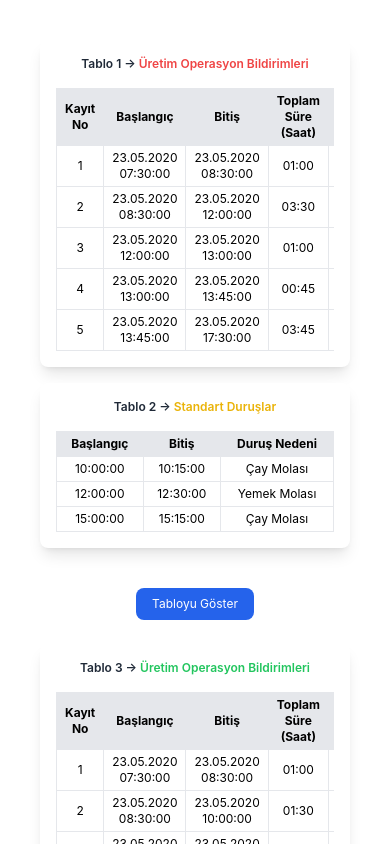
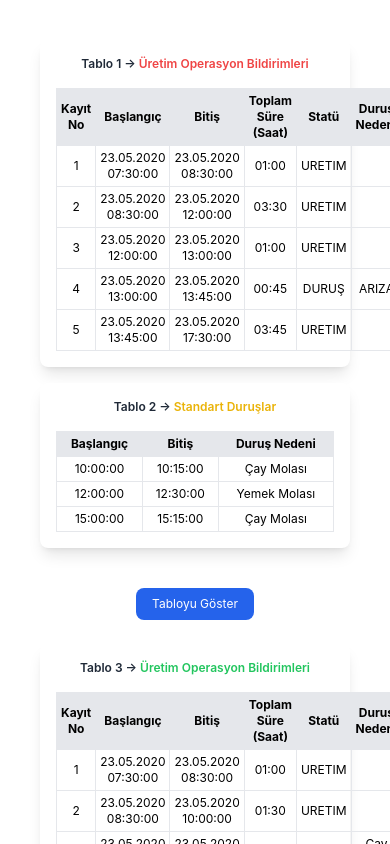
Before and after one commit to ilyaskoccc/dinamoPlus, a React (Vite) app: page / in a window 390 px wide. Both pictures are taken after a click on the button "Tabloyu Göster". Shown: the top 844 px of the page. Built offline with nearby package versions, Linux system fonts and the light colour scheme.

Commit message:
mobile revize-2

```diff
--- a/src/App.jsx
+++ b/src/App.jsx
@@ -116,43 +116,43 @@ function App() {
     <div className="min-h-screen p-2 sm:p-6 flex flex-col items-center">
       <div className="flex flex-col sm:flex-row justify-between items-start w-full max-w-6xl mb-4">
         <div className="bg-white shadow-lg rounded-lg p-4 w-full sm:w-1/2 mb-4 sm:mb-0 sm:mr-4">
-          <h2 className="text-xs sm:text-base font-semibold mb-4 text-gray-800">
+          <h2 className="text-xs sm:text-sm font-semibold mb-4 text-gray-800">
             Tablo 1 →{" "}
             <span className="text-red-500">Üretim Operasyon Bildirimleri</span>
           </h2>
-          <div className="overflow-x-auto">
+          <div>
             <table className="w-full border border-gray-300 text-xs sm:text-sm">
               <thead>
                 <tr className="bg-gray-200">
-                  <th className="border px-2 py-1 text-center">Kayıt No</th>
-                  <th className="border px-2 py-1 text-center">Başlangıç</th>
-                  <th className="border px-2 py-1 text-center">Bitiş</th>
-                  <th className="border px-2 py-1 text-center">
+                  <th className="border px-1 py-1 text-center">Kayıt No</th>
+                  <th className="border px-1 py-1 text-center">Başlangıç</th>
+                  <th className="border px-1 py-1 text-center">Bitiş</th>
+                  <th className="border px-1 py-1 text-center">
                     Toplam Süre (Saat)
                   </th>
-                  <th className="border px-2 py-1 text-center">Statü</th>
-                  <th className="border px-2 py-1 text-center">Duruş Nedeni</th>
+                  <th className="border px-1 py-1 text-center">Statü</th>
+                  <th className="border px-1 py-1 text-center">Duruş Nedeni</th>
                 </tr>
               </thead>
               <tbody>
                 {table1Data.map((item, index) => (
                   <tr key={index}>
-                    <td className="border px-2 py-1">{item.id}</td>
-                    <td className="border px-2 py-1">
+                    <td className="border px-1 py-1">{item.id}</td>
+                    <td className="border px-1 py-1">
                       {format(
                         new Date(`2020-05-23T${item.startDate}`),
                         "dd.MM.yyyy HH:mm:ss"
                       )}
                     </td>
-                    <td className="border px-2 py-1">
+                    <td className="border px-1 py-1">
                       {format(
                         new Date(`2020-05-23T${item.endDate}`),
                         "dd.MM.yyyy HH:mm:ss"
                       )}
                     </td>
-                    <td className="border px-2 py-1">{item.totalHours}</td>
-                    <td className="border px-2 py-1">{item.status}</td>
-                    <td className="border px-2 py-1">{item.stopInfo}</td>
+                    <td className="border px-1 py-1">{item.totalHours}</td>
+                    <td className="border px-1 py-1">{item.status}</td>
+                    <td className="border px-1 py-1">{item.stopInfo}</td>
                   </tr>
                 ))}
               </tbody>
@@ -161,24 +161,24 @@ function App() {
         </div>
 
         <div className="bg-white shadow-lg rounded-lg p-4 w-full sm:w-1/2">
-          <h2 className="text-xs sm:text-base font-semibold mb-4 text-gray-800">
+          <h2 className="text-xs sm:text-sm font-semibold mb-4 text-gray-800">
             Tablo 2 → <span className="text-yellow-500">Standart Duruşlar</span>
           </h2>
-          <div className="overflow-x-auto">
+          <div>
             <table className="w-full border border-gray-300 text-xs sm:text-sm">
               <thead>
                 <tr className="bg-gray-200">
-                  <th className="border px-2 py-1 text-center">Başlangıç</th>
-                  <th className="border px-2 py-1 text-center">Bitiş</th>
-                  <th className="border px-2 py-1 text-center">Duruş Nedeni</th>
+                  <th className="border px-1 py-1 text-center">Başlangıç</th>
+                  <th className="border px-1 py-1 text-center">Bitiş</th>
+                  <th className="border px-1 py-1 text-center">Duruş Nedeni</th>
                 </tr>
               </thead>
               <tbody>
                 {table2Data.map((item, index) => (
                   <tr key={index}>
-                    <td className="border px-2 py-1">{item.startDate_2}</td>
-                    <td className="border px-2 py-1">{item.endDate_2}</td>
-                    <td className="border px-2 py-1">{item.stopInfo_2}</td>
+                    <td className="border px-1 py-1">{item.startDate_2}</td>
+                    <td className="border px-1 py-1">{item.endDate_2}</td>
+                    <td className="border px-1 py-1">{item.stopInfo_2}</td>
                   </tr>
                 ))}
               </tbody>
@@ -196,45 +196,45 @@ function App() {
 
       {showCombinedTable && (
         <div className="mt-6 bg-white shadow-lg rounded-lg p-4 w-full max-w-6xl">
-          <h2 className="text-xs sm:text-base font-semibold mb-4 text-gray-800">
+          <h2 className="text-xs sm:text-sm font-semibold mb-4 text-gray-800">
             Tablo 3 →{" "}
             <span className="text-green-500">
               Üretim Operasyon Bildirimleri
             </span>
           </h2>
-          <div className="overflow-x-auto">
+          <div>
             <table className="w-full border border-gray-300 text-xs sm:text-sm">
               <thead>
                 <tr className="bg-gray-200">
-                  <th className="border px-2 py-1 text-center">Kayıt No</th>
-                  <th className="border px-2 py-1 text-center">Başlangıç</th>
-                  <th className="border px-2 py-1 text-center">Bitiş</th>
-                  <th className="border px-2 py-1 text-center">
+                  <th className="border px-1 py-1 text-center">Kayıt No</th>
+                  <th className="border px-1 py-1 text-center">Başlangıç</th>
+                  <th className="border px-1 py-1 text-center">Bitiş</th>
+                  <th className="border px-1 py-1 text-center">
                     Toplam Süre (Saat)
                   </th>
-                  <th className="border px-2 py-1 text-center">Statü</th>
-                  <th className="border px-2 py-1 text-center">Duruş Nedeni</th>
+                  <th className="border px-1 py-1 text-center">Statü</th>
+                  <th className="border px-1 py-1 text-center">Duruş Nedeni</th>
                 </tr>
               </thead>
               <tbody>
                 {combinedData.map((item, index) => (
                   <tr key={index}>
-                    <td className="border px-2 py-1">{item.id}</td>
-                    <td className="border px-2 py-1">
+                    <td className="border px-1 py-1">{item.id}</td>
+                    <td className="border px-1 py-1">
                       {format(
                         new Date(`2020-05-23T${item.startDate}`),
                         "dd.MM.yyyy HH:mm:ss"
                       )}
                     </td>
-                    <td className="border px-2 py-1">
+                    <td className="border px-1 py-1">
                       {format(
                         new Date(`2020-05-23T${item.endDate}`),
                         "dd.MM.yyyy HH:mm:ss"
                       )}
                     </td>
-                    <td className="border px-2 py-1">{item.totalHours}</td>
-                    <td className="border px-2 py-1">{item.status}</td>
-                    <td className="border px-2 py-1">{item.stopInfo}</td>
+                    <td className="border px-1 py-1">{item.totalHours}</td>
+                    <td className="border px-1 py-1">{item.status}</td>
+                    <td className="border px-1 py-1">{item.stopInfo}</td>
                   </tr>
                 ))}
               </tbody>
```
